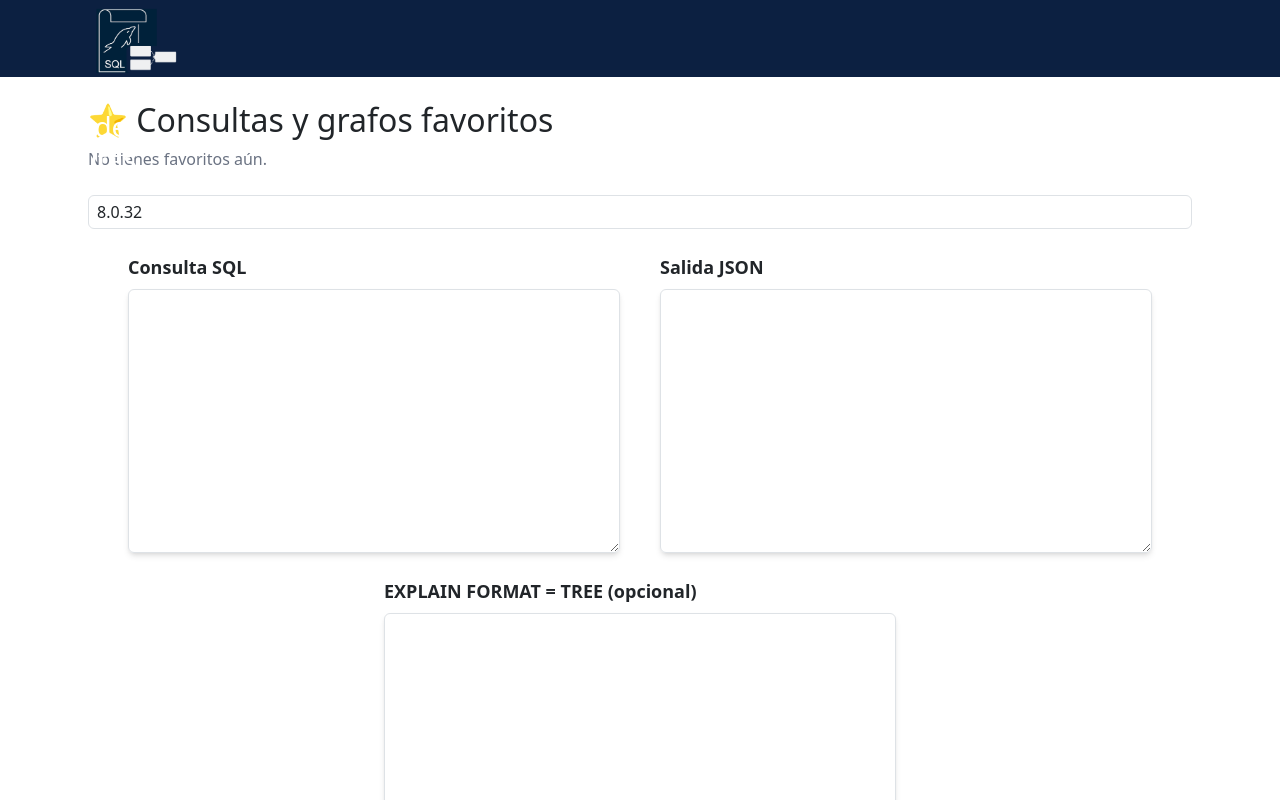
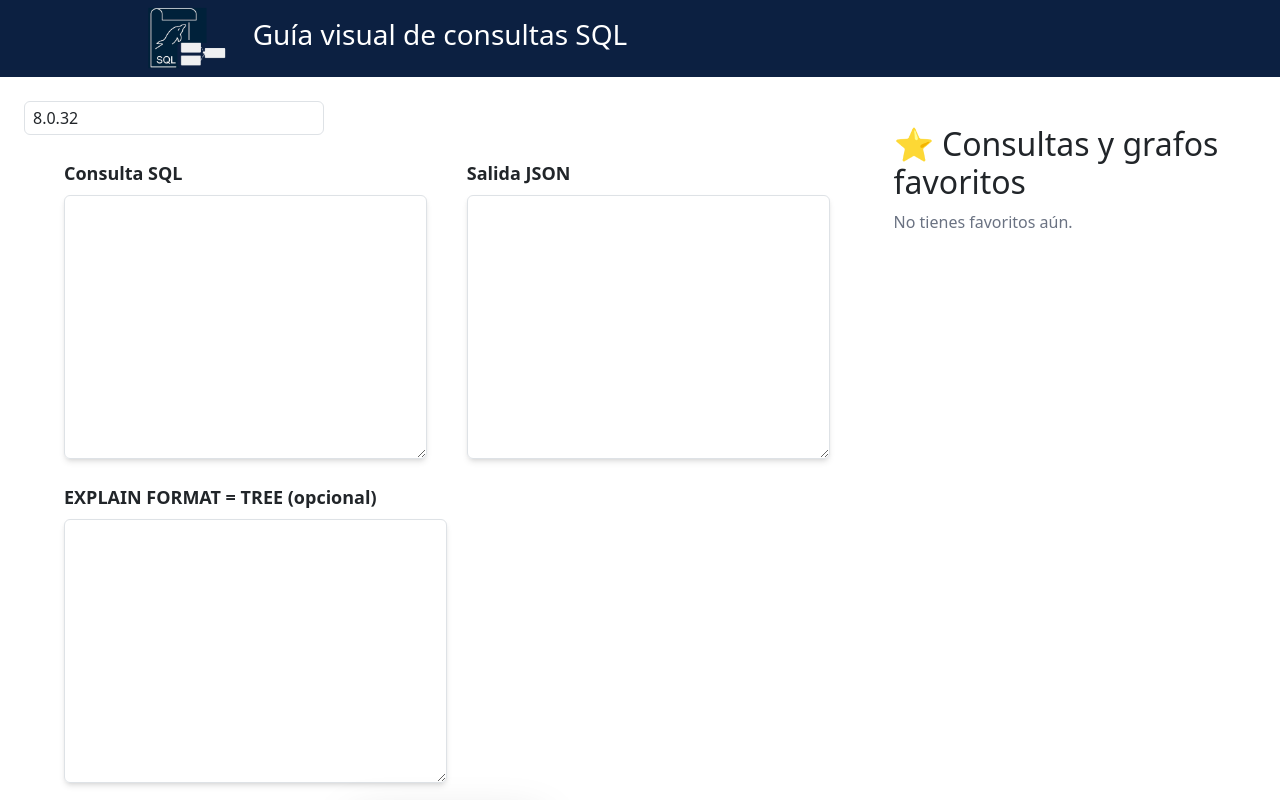
Before and after one commit to jairordtgz/ProyectoAdmisionesKokoa, a React (Vite) app: page / in a window 1280 px wide. Shown: the top 800 px of the page. Built offline with nearby package versions, Linux system fonts and the light colour scheme.

Commit message:
Mejoras al front-end

```diff
--- a/src/App.jsx
+++ b/src/App.jsx
@@ -21,11 +21,12 @@ function App() {
     if (!query || !urlResult) return;
     // Evitar duplicados
     const exists = favorites.some(
-      fav => fav.query === query && fav.url === urlResult
+    fav => JSON.stringify(fav.explainJSON) === JSON.stringify(explainJSON)
     );
 
+
     if (!exists) {
-      setFavorites([...favorites, { query, url: urlResult }]);
+      setFavorites([...favorites, { query, url: urlResult, explainJSON }]);
     }
   };
 
@@ -37,17 +38,16 @@ function App() {
     <div>
       <NavBar />
 
-      <div className="max-w-6xl mx-auto px-4">
-        <Favorites favorites={favorites} onRemove={removeFavorite} />
-      </div>
-
-      <div className="max-w-6xl mx-auto px-4 mt-6">
+      {/* Contenedor principal de dos columnas */}
+      <div className="px-4 mt-6 flex gap-6">
+        {/* Columna izquierda */}
+        <div className="flex-1 basis-7/10">
           <input
             type="text"
             placeholder="Versión MySQL"
             value={version}
             onChange={(e) => setVersion(e.target.value)}
-          className="w-full mb-4 border px-2 py-1 rounded"
+            className="mb-4 border px-2 py-1 rounded w-[300px]"
           />
 
           <Inputs
@@ -76,7 +76,7 @@ function App() {
                   onClick={addFavorite}
                   className="bg-yellow-400 text-black px-4 py-1 rounded hover:bg-yellow-500 transition"
                 >
-                ⭐ Marcar como favorito
+                  ⭐ Añadir a favoritos
                 </button>
               </div>
               <a href={urlResult} target="_blank" rel="noreferrer">
@@ -86,6 +86,12 @@ function App() {
             </div>
           )}
         </div>
+
+        {/* Columna derecha */}
+        <div className="flex-1 basis-3/10">
+          <Favorites favorites={favorites} onRemove={removeFavorite} />
+        </div>
+      </div>
     </div>
   );
 }
@@ -93,5 +99,8 @@ function App() {
 export default App;
 
 
-//logo de pestaña y nombre, poner favoritos a la derecha y añadir un cargando...
-// en el caso de imagenes poner que ya esta cargado
+//logo de pestaña y nombre
+// poner favoritos a la derecha
+// añadir un cargando...
+// en el caso de imagenes poner que ya esta cargado, en el boton de añadir a favorito
+// si ya esta cargado añadirle un bloqueo al pasar el mouse
--- a/src/components/Favorites.jsx
+++ b/src/components/Favorites.jsx
@@ -14,10 +14,10 @@ function Favorites({ favorites, onRemove }) {
     <div className="mt-6">
       <h2 className="text-xl font-semibold mb-4">⭐ Consultas y grafos favoritos</h2>
       <div className="overflow-x-auto">
-        <table className="min-w-full border border-gray-300 text-sm">
+        <table className="border border-gray-300 text-sm">
           <thead className="bg-gray-100">
             <tr>
-              <th className="border px-4 py-2 text-left w-2/3">Consulta</th>
+              <th className="border px-4 py-2 text-left">Consulta</th>
               <th className="border px-4 py-2 text-left">Ver grafo</th>
               <th className="border px-4 py-2 text-left">Acción</th>
             </tr>
--- a/src/components/Inputs.jsx
+++ b/src/components/Inputs.jsx
@@ -2,7 +2,7 @@ import React from "react";
 const Inputs = ({ query, setQuery, explainJSON, setExplainJSON, explainTree, setExplainTree }) => {
 
     return (
-        <div className="flex flex-col ml-10 mr-10 justify-center">
+        <div className="flex flex-col ml-10 mr-10">
             <div className="flex space-x-10 mb-6">
                 <div className="flex flex-col flex-1">
                     <label htmlFor="queryInput" className="mb-2 font-semibold text-lg">Consulta SQL</label>
@@ -26,7 +26,7 @@ const Inputs = ({ query, setQuery, explainJSON, setExplainJSON, explainTree, set
                 </div>
             </div>
 
-            <div className="flex flex-col items-center">
+            <div className="flex flex-col">
                 <label htmlFor="treeInput" className="mb-2 font-semibold w-1/2 text-lg">EXPLAIN FORMAT = TREE (opcional)</label>
                 <textarea
                     id="treeInput"
--- a/src/components/NavBar.jsx
+++ b/src/components/NavBar.jsx
@@ -1,15 +1,37 @@
+// import React from "react";
+// import "../index.css"
+// const NavBar = () => {
+//     return (
+//         <nav className="navbar bg-[#0c2041]  text-light h-[77px]">
+//             <div className="container">
+//                 <img src="src/assets/JsonAGrafo.png" alt="logo" className="h-17 w-22"/>
+//                 <h3 className="text-white mr-200"> Guía visual de consultas SQL </h3>
+
+//             </div>
+//         </nav>
+//         )
+// }
+
+// export default NavBar
+
 import React from "react";
-import "../index.css"
+import "../index.css";
+
 const NavBar = () => {
     return (
-        <nav className="navbar bg-[#0c2041]  text-light h-[77px]">
-            <div className="container-fluid flex items-center">
-                <img src="src/assets/JsonAGrafo.png" alt="logo" className="h-17 w-22 ml-20"/>
-                <h3 className="text-white mr-280"> Guía visual de consultas SQL </h3>
-
+        <nav className="bg-[#0c2041] text-light h-[77px]">
+            <div className="flex items-center h-full px-6">
+                <img
+                    src="src/assets/JsonAGrafo.png"
+                    alt="logo"
+                    className="h-16 w-auto mr-6 ml-30"
+                />
+                <h3 className="text-white text-lg whitespace-nowrap">
+                    Guía visual de consultas SQL
+                </h3>
             </div>
         </nav>
-        )
+    );
 }
 
-export default NavBar
+export default NavBar;
```
Lines whose indentation alone changed are shown as unchanged.
